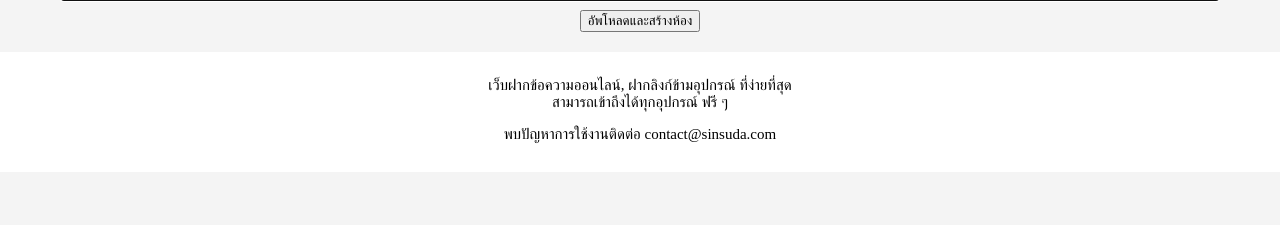
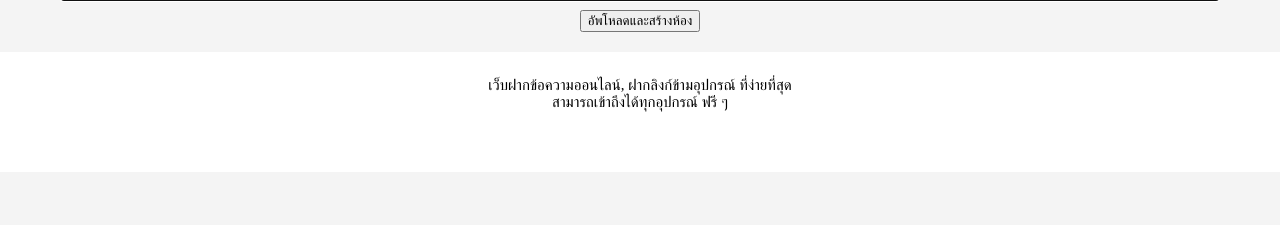
Before and after one commit to adusnis/Temporary-note, a Flask app: page / in a window 1280 px wide. Shown: the part 553-778 px from the top of the page. Run offline with Flask 2, Linux system fonts and the light colour scheme.

Commit message:
เอาเมลออก

```diff
--- a/templates/index.html
+++ b/templates/index.html
@@ -106,7 +106,7 @@
   </div>
 
 <footer><p>เว็บฝากข้อความออนไลน์, ฝากลิงก์ข้ามอุปกรณ์ ที่ง่ายที่สุด <br>สามารถเข้าถึงได้ทุกอุปกรณ์ ฟรี ๆ</p>
-<p>พบปัญหาการใช้งานติดต่อ contact@sinsuda.com</p></footer>
+<!--<p>พบปัญหาการใช้งานติดต่อ contact@sinsuda.com</p></footer>-->
   <script>
     document.getElementById("text").focus()
     var textarea = document.getElementById('text');
```
